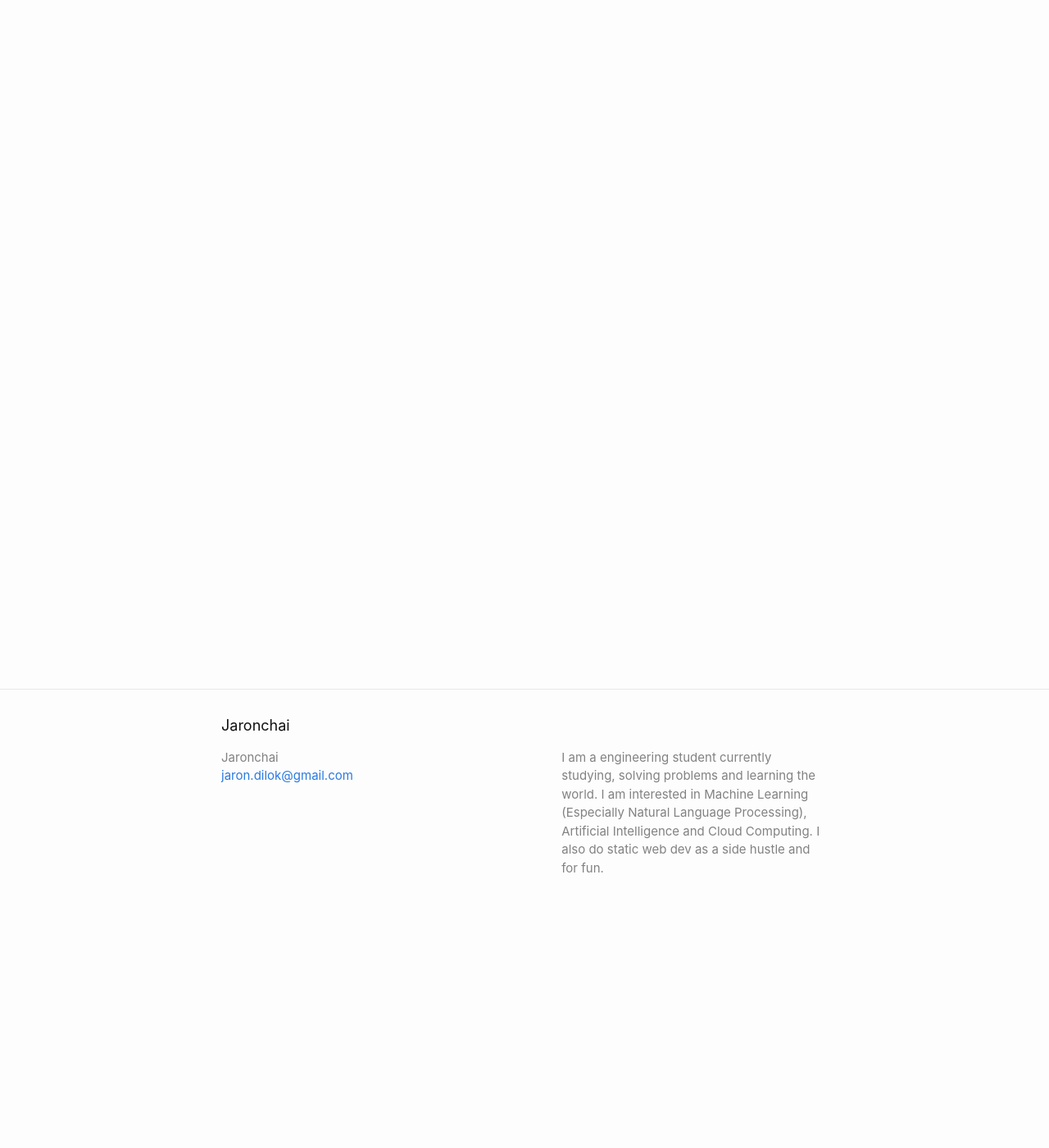
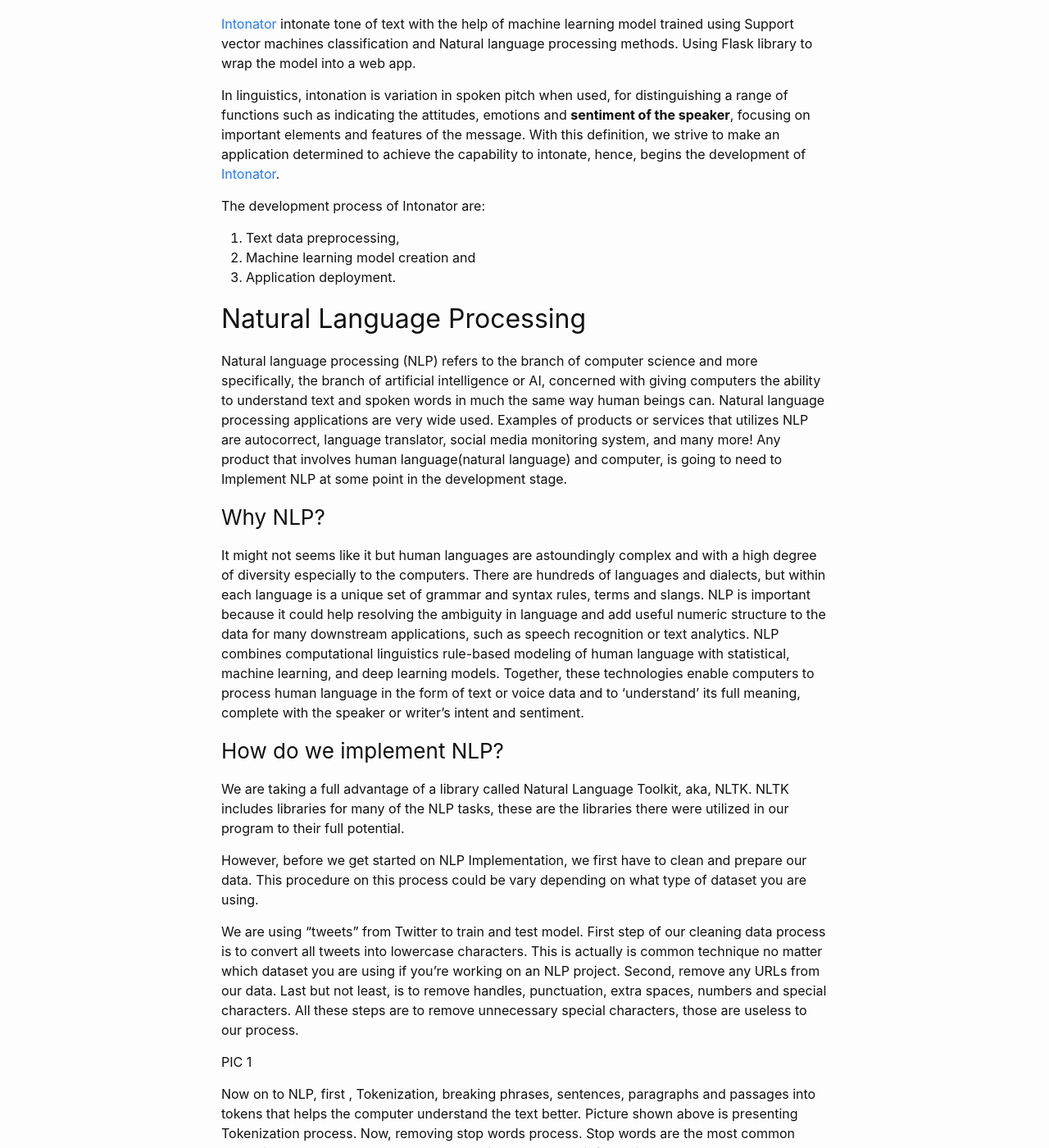
Before and after one commit to jarondlk/jaronchai-blog, a Jekyll site: the page built from _posts/2021-09-29-intonator.markdown, in a window 1280 px wide and 1400 px high, scrolled down 270 px. Shown: the whole window at 82% size. Built offline with Jekyll 4.4.1, drawn with Linux system fonts in a browser that asks for light colours; some of the changed text lies outside the part shown.

Commit message:
Add blogs

```diff
--- a/_config.yml
+++ b/_config.yml
@@ -28,12 +28,8 @@ description: >- # this means to ignore newlines until "baseurl:"
 baseurl: "" # the subpath of your site, e.g. /blog
 url: "https://jarondlk.github.io/jaronchai-blog/" # the base hostname & protocol for your site, e.g. http://example.com
 # twitter_username: jekyllrb
-# github_username: jarondlk
-
-minima:
-  social_links:
-    - { platform: github, user_url: "https://github.com/jekyll/jekyll" }
-    - { platform: twitter, user_url: "https://twitter.com/jekyllrb" }
+github_username: jarondlk
+linkedin_username: Jaronchai
 
 header_pages:
   - pages/about.markdown
@@ -43,6 +39,8 @@ header_pages:
   - pages/contact.markdown
 
 show_excerpts: true
+
+author: Jaronchai Dilokkalayakul
 
 # Build settings
 theme: minima
--- a/_includes/archive.html
+++ b/_includes/archive.html
@@ -1,4 +1,3 @@
-<h2>Archive</h2>
 {% capture temptags %}
 {% for tag in site.tags %}
 {{ tag[1].size | plus: 1000 }}#{{ tag[0] }}#{{ tag[1].size }}
--- a/_layouts/home.html
+++ b/_layouts/home.html
@@ -10,7 +10,7 @@ layout: default
   {{ content }}
 
   {%- if site.posts.size > 0 -%}
-  <h2 class="post-list-heading">{{ page.list_title | default: "Posts" }}</h2>
+  <!-- <h2 class="post-list-heading">{{ page.list_title | default: "Posts" }}</h2> -->
   <ul class="post-list">
     {%- for post in site.posts -%}
     <li>
@@ -31,4 +31,8 @@ layout: default
   <p class="rss-subscribe">subscribe <a href="{{ "/feed.xml" | relative_url }}">via RSS</a></p>
   {%- endif -%}
 
+  <br />
+  <h2>Tags Archive</h2>
+  {% include archive.html %}
+
 </div>
--- a/_layouts/post.html
+++ b/_layouts/post.html
@@ -6,6 +6,7 @@ layout: default
   <header class="post-header">
     <h1 class="post-title p-name" itemprop="name headline">{{ page.title | escape }}</h1>
     <p class="post-meta">
+      {{ site.author | escape }}
       <time class="dt-published" datetime="{{ page.date | date_to_xmlschema }}" itemprop="datePublished">
         {%- assign date_format = site.minima.date_format | default: "%b %-d, %Y" -%}
         {{ page.date | date: date_format }}
--- a/_posts/2021-09-29-intonator.markdown
+++ b/_posts/2021-09-29-intonator.markdown
@@ -4,3 +4,72 @@ title:  "Intonator: Sentimental Analysis Flask App"
 date:   2021-09-29 00:00:00 +0700
 tags: project python machine-learning
 ---
+
+[Intonator][link] intonate tone of text with the help of machine learning model trained using Support vector machines classification and Natural language processing methods. Using Flask library to wrap the model into a web app.
+
+In linguistics, intonation is variation in spoken pitch when used, for distinguishing a range of functions such as indicating the attitudes, emotions and **sentiment of the speaker**, focusing on important elements and features of the message. With this definition, we strive to make an application determined to achieve the capability to intonate, hence, begins the development of [Intonator][link].
+
+[link]: https://intonator.herokuapp.com/
+
+The development process of Intonator are:
+
+1. Text data preprocessing,
+2. Machine learning model creation and
+3. Application deployment.
+
+## Natural Language Processing
+
+Natural language processing (NLP) refers to the branch of computer science and more specifically, the branch of artificial intelligence or AI, concerned with giving computers the ability to understand text and spoken words in much the same way human beings can. Natural language processing applications are very wide used. Examples of products or services that utilizes NLP are autocorrect, language translator, social media monitoring system, and many more! Any product that involves human language(natural language) and computer, is going to need to Implement NLP at some point in the development stage.
+
+### Why NLP?
+
+It might not seems like it but human languages are astoundingly complex and with a high degree of diversity especially to the computers. There are hundreds of languages and dialects, but within each language is a unique set of grammar and syntax rules, terms and slangs. NLP is important because it could help resolving the ambiguity in language and add useful numeric structure to the data for many downstream applications, such as speech recognition or text analytics. NLP combines computational linguistics rule-based modeling of human language with statistical, machine learning, and deep learning models. Together, these technologies enable computers to process human language in the form of text or voice data and to ‘understand’ its full meaning, complete with the speaker or writer’s intent and sentiment.
+
+### How do we implement NLP?
+
+We are taking a full advantage of a library called Natural Language Toolkit, aka, NLTK. NLTK includes libraries for many of the NLP tasks, these are the libraries there were utilized in our program to their full potential.
+
+However, before we get started on NLP Implementation, we first have to clean and prepare our data. This procedure on this process could be vary depending on what type of dataset you are using.
+
+We are using "tweets" from Twitter to train and test model. First step of our cleaning data process is to convert all tweets into lowercase characters. This is actually is common technique no matter which dataset you are using if you're working on an NLP project. Second, remove any URLs from our data. Last but not least, is to remove handles, punctuation, extra spaces, numbers and special characters. All these steps are to remove unnecessary special characters, those are useless to our process.
+
+PIC 1
+
+Now on to NLP, first , Tokenization, breaking phrases, sentences, paragraphs and passages into tokens that helps the computer understand the text better.
+Picture shown above is presenting Tokenization process. Now, removing stop words process. Stop words are the most common words in any language, and does not contain or add much information to the text. So, we remove them to maximize the performance and efficiency. Examples of stop words are, "the", "for", "to", and etc.
+
+PIC 2
+
+**Stemming and Lemmatization** are methods of trimming words down to their roots.
+
+PIC 3
+
+NLTK also includes libraries for implementing capabilities such as semantic reasoning, the ability to reach logical conclusions based on facts extracted from text. NLTK toolkit is "heart and soul" of our project/program. This toolkit is the foundation of our project, it helped us to a great deal especially when we were in the early development stage.
+
+## Model Training
+
+After the word preprocessing methods of NLP, our cleaned text can now be use to train our model which we will be using in the application. We approach the problem of training our model by using the Scikit-Learn library.
+
+### Sci-Kit Learn
+
+In which firstly, we utilize the function of CountVectorizer, which converts the cleaned text to a matrix of token counts, and can be fit to create feature count.
+
+PIC 4
+
+Then split the test-train data, which use to fit to a model using **Support Vector Machine** algorithm.
+
+PIC 5
+
+The trained model finishes training with the accuracy of 73.27%
+
+PIC 6
+
+### Exporting the Model
+
+Exporting model is done with the library named ”Pickle”, which can export the trained scikit- learn model. In which we can use the model externally. Hence reduction in the program runtime.
+
+PIC 7
+
+The exported model will have a file extension of “.sav” and need the Pickle library again to import it to use in the program.
+
+PIC 8
--- /dev/null
+++ b/_posts/2022-03-07-lets-do-crime.markdown
@@ -0,0 +1,6 @@
+---
+layout: post
+title:  "Crime Data Analysis and Trend Classsification Using Python"
+date:   2022-03-07 00:00:00 +0700
+tags: project python data-analysis machine-learning
+---
--- /dev/null
+++ b/_posts/2022-10-14-le-fishe-plushies.markdown
@@ -0,0 +1,6 @@
+---
+layout: post
+title:  "Building Le Fishe Plushie E-Commerce Website"
+date:   2022-10-14 00:00:00 +0700
+tags: project webdev uxui
+---
```
Also changed, not shown: _includes/footer.html (indentation only).
